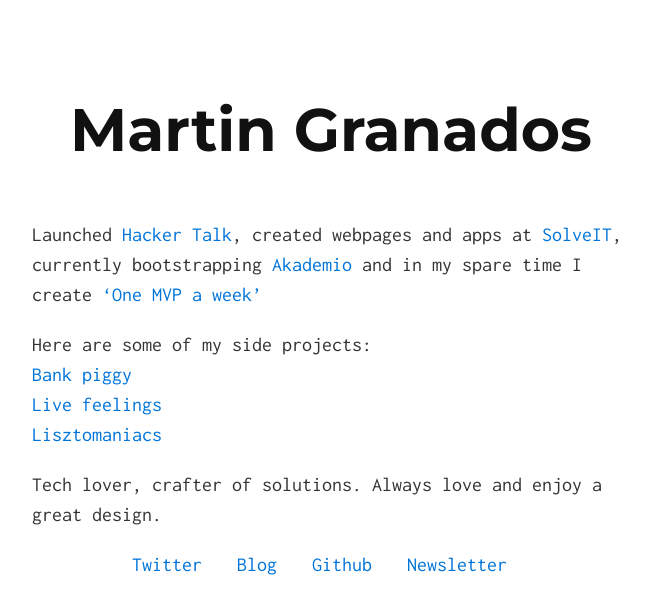
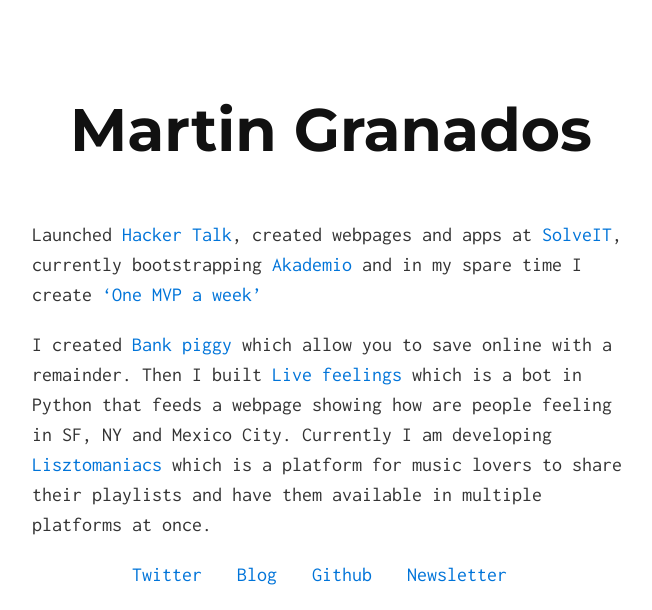
Before and after one commit to marttinn/marttinn.github.io, a Jekyll site: the page built from index.md, in a window 1280 px wide, cut to the strip 0-610 px from the top of the page. Shown: the whole strip, without its empty margins (308-960 px from the left). Built offline with Jekyll 4.4.1, drawn with Linux system fonts in a browser that asks for light colours.

Commit message:
Update index.md

```diff
--- a/index.md
+++ b/index.md
@@ -6,9 +6,4 @@ Launched [Hacker Talk](http://www.hackertalk.co), created webpages and apps at [
 currently bootstrapping [Akademio](http://www.tryakademio.com) and in my
 spare time I create [‘One MVP a week’](https://medium.com/@mvrtxn/one-mvp-a-week-week-1-c27b633ef7d9#.3qnfrobjn)
 
-Here are some of my side projects:
-[Bank piggy](https://www.bankpiggy.xyz/)
-[Live feelings](http://www.livefeelings.xyz/)
-[Lisztomaniacs](http://lisztomaniacs.club/)
-
-  Tech lover, crafter of solutions. Always love and enjoy a great design.
+I created [Bank piggy](https://www.bankpiggy.xyz/) which allow you to save online with a remainder. Then I built [Live feelings](http://www.livefeelings.xyz/) which is a bot in Python that feeds a webpage showing how are people feeling in SF, NY and Mexico City. Currently I am developing [Lisztomaniacs](http://lisztomaniacs.club/) which is a platform for music lovers to share their playlists and have them available in multiple platforms at once.
```
